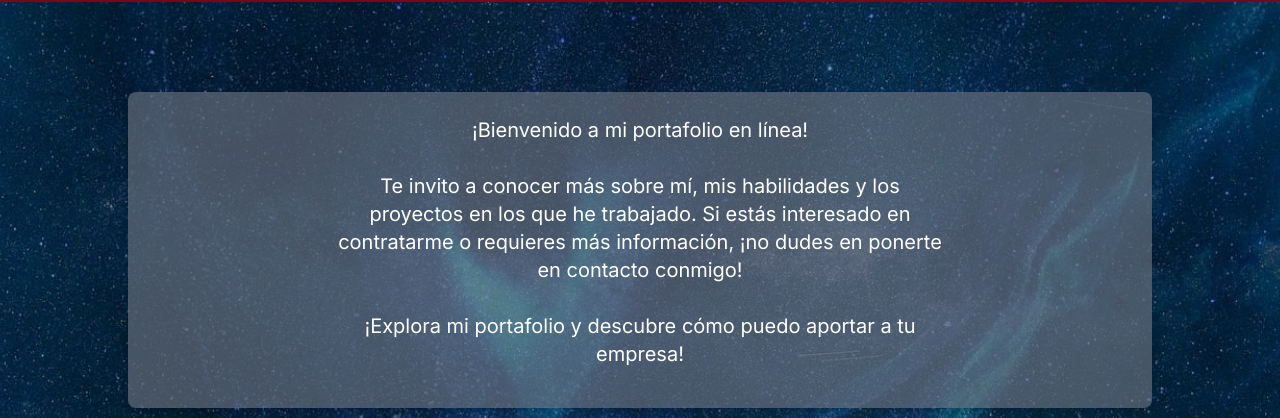
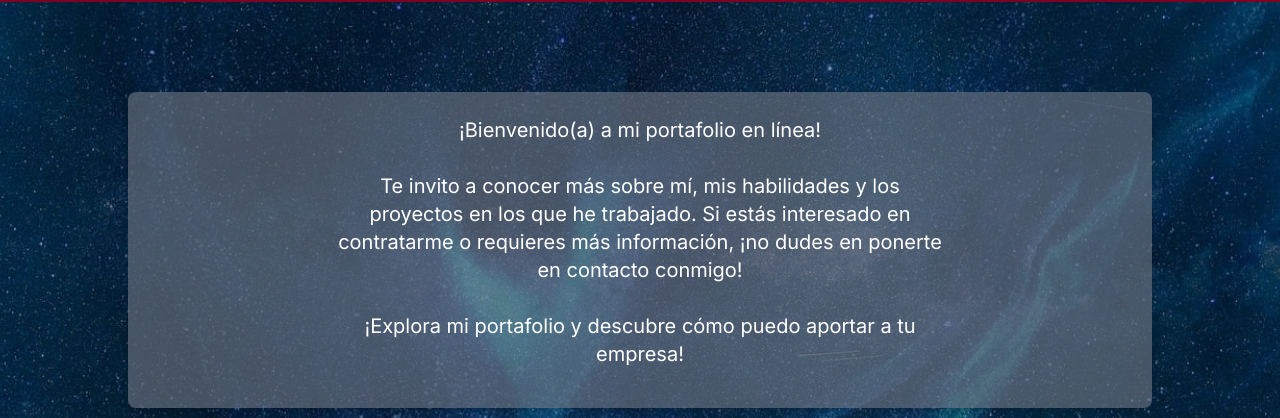
Before and after one commit to Portilla22/Examen-Lenguajes, a Next.js app: page / in a window 1280 px wide. Shown: the part 148-566 px from the top of the page. Built offline with nearby package versions, Linux system fonts and the light colour scheme.

Commit message:
detalle de bienvenida

```diff
--- a/src/app/page.tsx
+++ b/src/app/page.tsx
@@ -19,7 +19,7 @@ export default function Home() {
   <div className="w-full md:w-2/3 md:px-4">
     <div className="text-center text-xl mb-4 text-center">
       <p>
-      ¡Bienvenido a mi portafolio en línea!
+      ¡Bienvenido(a) a mi portafolio en línea!
       <br />
       <br />
       Te invito a conocer más sobre mí, mis habilidades y los proyectos en los que he trabajado. Si estás interesado en contratarme o requieres más información, ¡no dudes en ponerte en contacto conmigo!
```
